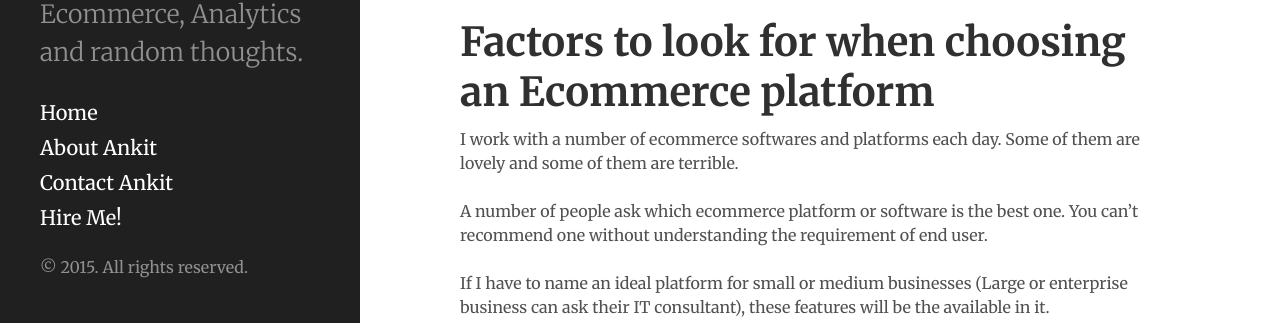
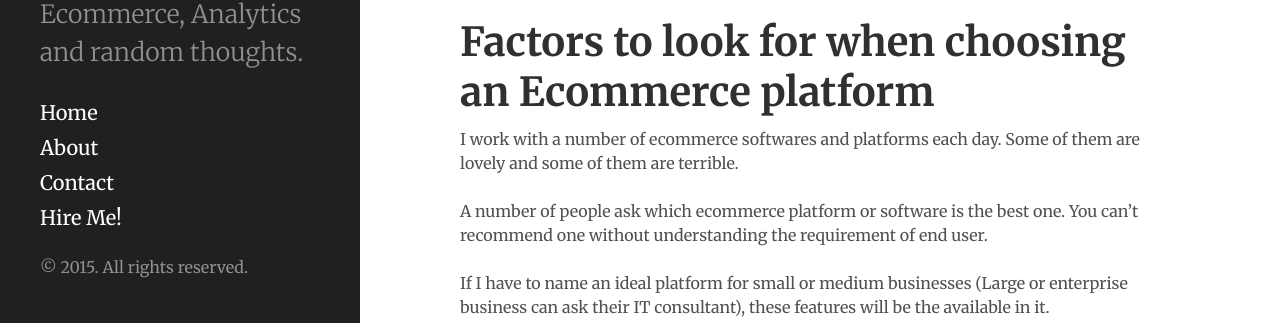
Before and after one commit to ankit7/ankit7.github.io, a Jekyll site: the page built from index.html, in a window 1280 px wide. Shown: the part 577-905 px from the top of the page. Built offline with Jekyll 4.4.1, drawn with Linux system fonts in a browser that asks for light colours; Markdown is read by kramdown in place of the engine named in the settings; the list of posts is cut into pages by our own code.

Commit message:
fix names in sidebar links

```diff
--- a/_includes/sidebar.html
+++ b/_includes/sidebar.html
@@ -11,8 +11,8 @@
 
     <nav class="sidebar-nav">
       <a class="sidebar-nav-item" href="/">Home</a>
-      <a class="sidebar-nav-item" href="/about/">About Ankit</a>
-      <a class="sidebar-nav-item" href="/contact/">Contact Ankit</a>
+      <a class="sidebar-nav-item" href="/about/">About</a>
+      <a class="sidebar-nav-item" href="/contact/">Contact</a>
       <a class="sidebar-nav-item" href="/hire-ankit/">Hire Me!</a>
     </nav>
     <p>&copy; {{ site.time | date: '%Y' }}. All rights reserved.</p>
```
